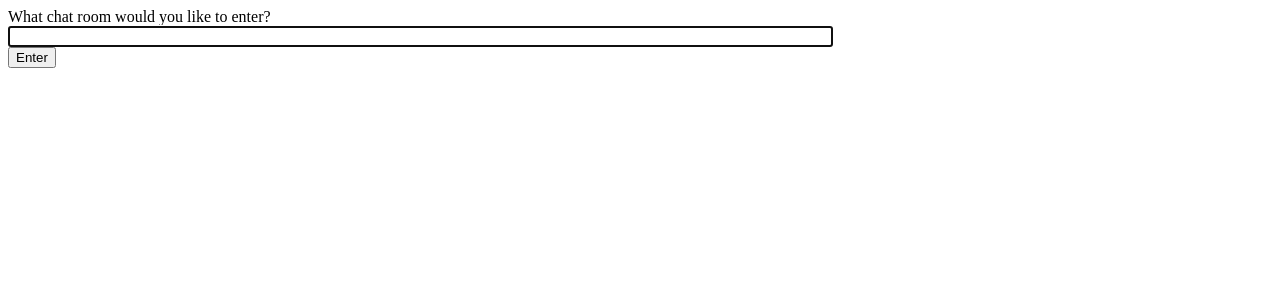
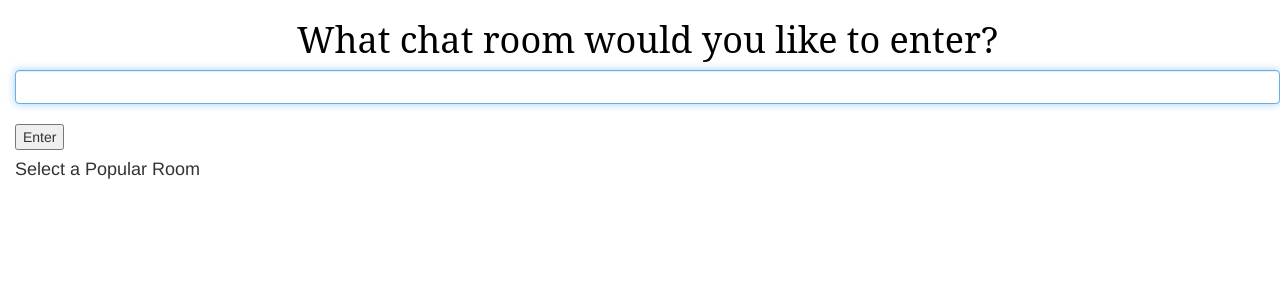
Before and after one commit to AnonShad0w/DjangoChat, a Django app: page /chat/ in a window 1280 px wide. Shown: the top 300 px of the page. Run offline with Django 3.2, Linux system fonts and the light colour scheme; data that the repository does not hold is empty; some libraries are stand-ins or nearby versions.

Commit message:
My Site app, first css/bootstrap implementation

```diff
--- /dev/null
+++ b/chat/static/chat/style.css
@@ -0,0 +1,14 @@
+body {
+    padding-left: 15px;
+}
+
+h1 {
+    color: #000000;
+    font-family: 'serif';
+}
+
+p  {
+    color: #007BE7;
+    font-family: 'Lobster';
+    font-size: 14pt;
+}
--- a/chat/templates/chat/index.html
+++ b/chat/templates/chat/index.html
@@ -1,12 +1,20 @@
+{% load static %}
+
 <!DOCTYPE html>
 <html>
 <head>
     <meta charset="utf-8"/>
     <title>Chat Rooms</title>
+    <link rel="stylesheet" href="//maxcdn.bootstrapcdn.com/bootstrap/3.4.1/css/bootstrap.min.css">
+    <link rel="stylesheet" href="//maxcdn.bootstrapcdn.com/bootstrap/3.4.1/css/bootstrap-theme.min.css">
+    <link rel="stylesheet" type="text/css" href="{% static 'chat/style.css' %}">
+    <link href="//fonts.googleapis.com/css?family=Lobster&subset=latin,latin-ext" rel="stylesheet" type="text/css">
 </head>
 <body>
-    What chat room would you like to enter?<br>
-    <input id="room-name-input" type="text" size="100"><br>
+    <div>
+      <h1 class="text-center">What chat room would you like to enter?<br></h1>
+      <input id="room-name-input" class="form-control" type="text"><br>
+    </div>
     <input id="room-name-submit" type="button" value="Enter">
 
     <script>
@@ -22,11 +30,13 @@
             window.location.pathname = '/chat/' + roomName + '/';
         };
     </script>
-
-    {% for room in room_list %}
+    <div>
+      <h4>Select a Popular Room</h4>
+      {% for room in room_list %}
         <div>
-            <li><a href="{% url 'chat:room' room.title %}">{{ room.title }}</a></li>
+            <p><a href="{% url 'chat:room' room.title %}">{{ room.title }}</a></p>
         </div>
-    {% endfor %}
+      {% endfor %}
+    </div>
 </body>
 </html>
--- a/polls/templates/polls/index.html
+++ b/polls/templates/polls/index.html
@@ -1,11 +1,12 @@
+{% load static %}
 <!DOCTYPE html>
-{% load static %}
-<link rel="stylesheet" type="text/css" href="{% static 'polls/style.css' %}">
 
 <html>
   <head>
     <meta charset="utf-8">
     <title>My test page</title>
+    <link rel="stylesheet" href="https://maxcdn.bootstrapcdn.com/bootstrap/3.4.1/css/bootstrap.min.css">
+    <link rel="stylesheet" type="text/css" href="{% static 'polls/style.css' %}">
   </head>
   <body>
     <p>Question List</p>
```
